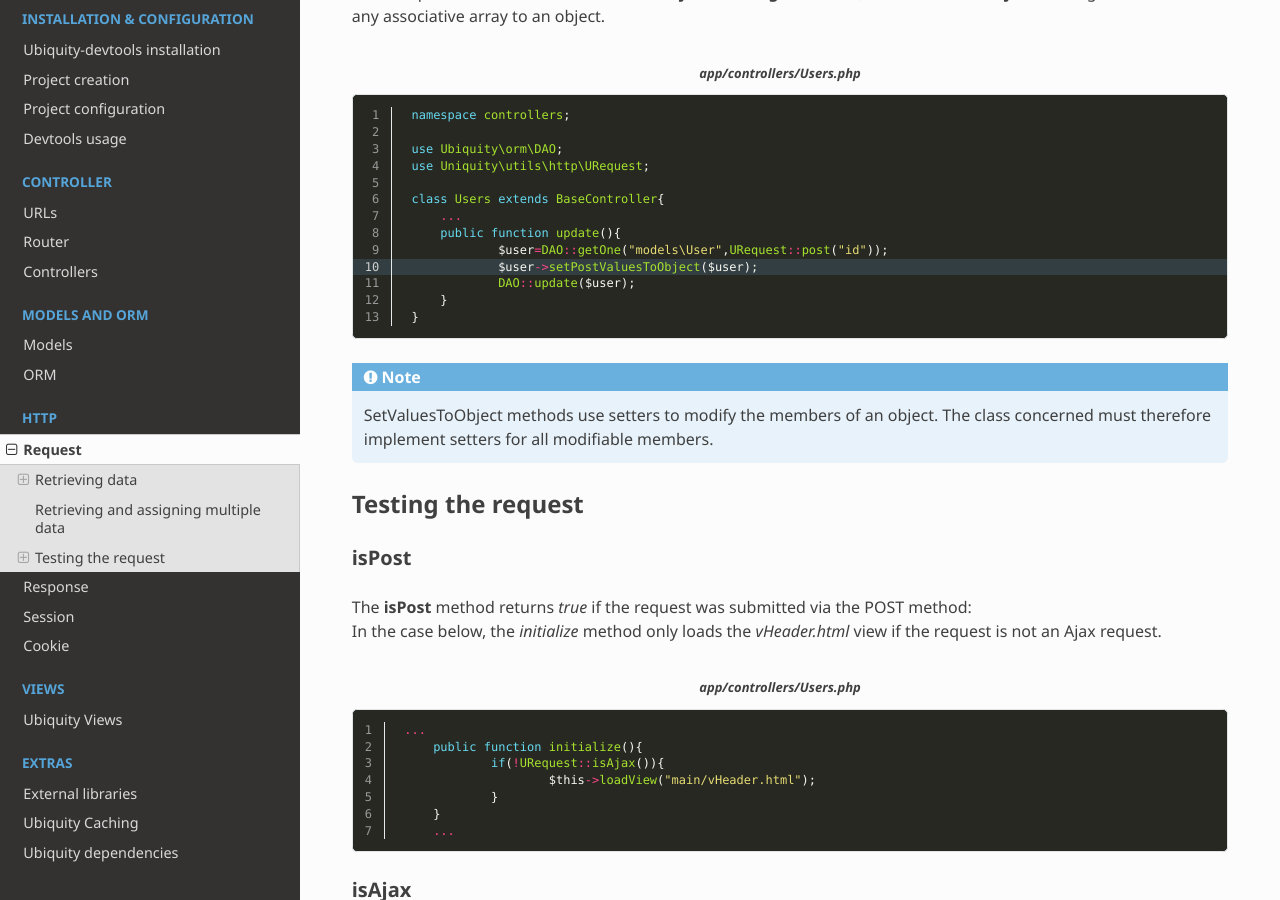
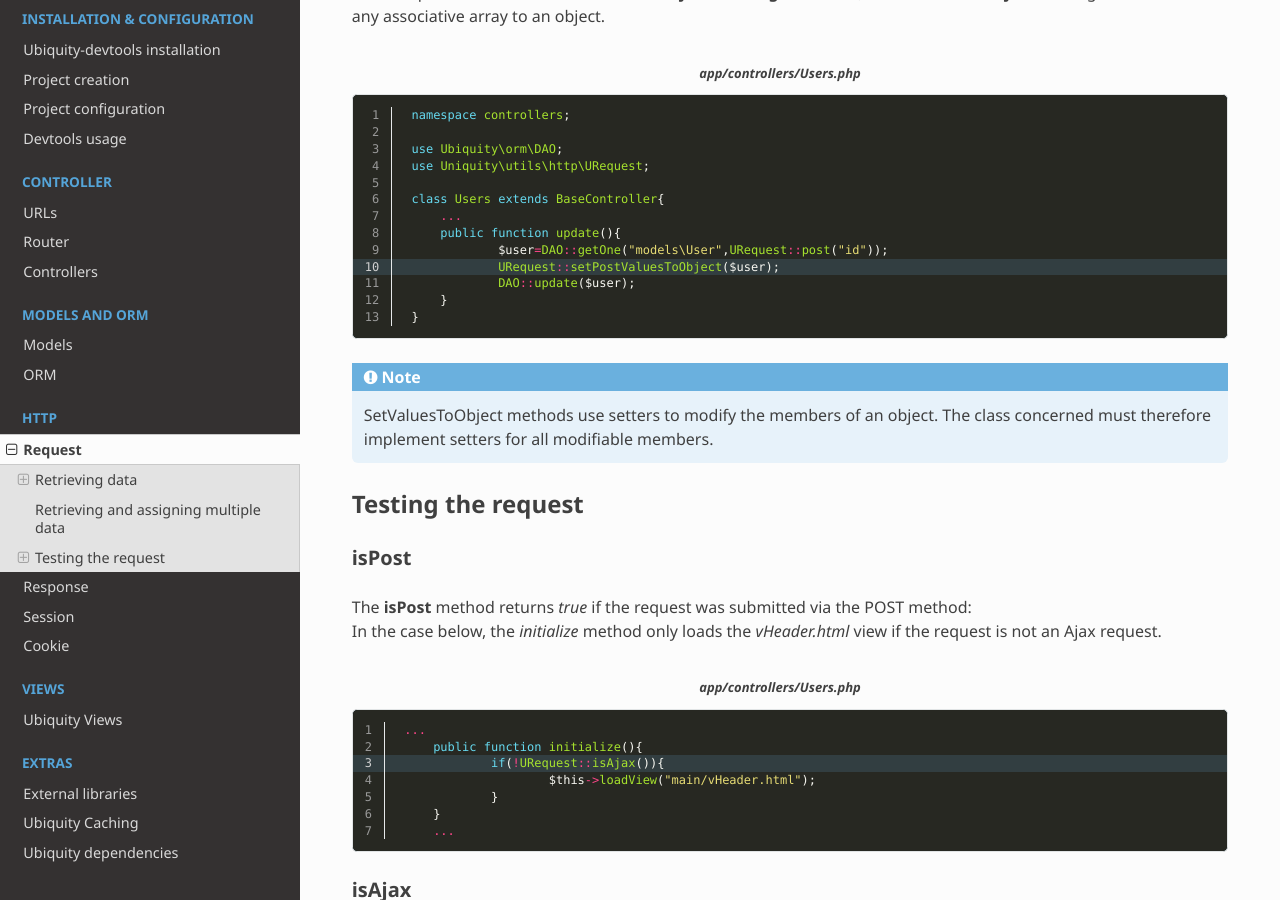
Before and after one commit to phpMv/ubiquity, a Sphinx documentation site: the page built from docs/http/request.rst, in a window 1280 px wide and 900 px high, scrolled down 2268 px. Built offline with Sphinx 7.4.7 and the Read the Docs theme 2.0.0, drawn with Linux system fonts in a browser that asks for light colours.

Commit message:
doc corrections

```diff
--- a/docs/http/request.rst
+++ b/docs/http/request.rst
@@ -117,7 +117,7 @@
     	...
     	public function update(){
     		$user=DAO::getOne("models\User",URequest::post("id"));
-    		$user->setPostValuesToObject($user);
+    		URequest::setPostValuesToObject($user);
     		DAO::update($user);
     	}
     }
@@ -146,6 +147,7 @@
 		}
 	}
 	...
+
 
 isAjax
 ^^^^^^
```
Also changed, not shown: other parts of docs/http/request.rst (+2 -1 lines), docs/http/session.rst (+3 -4 lines).
